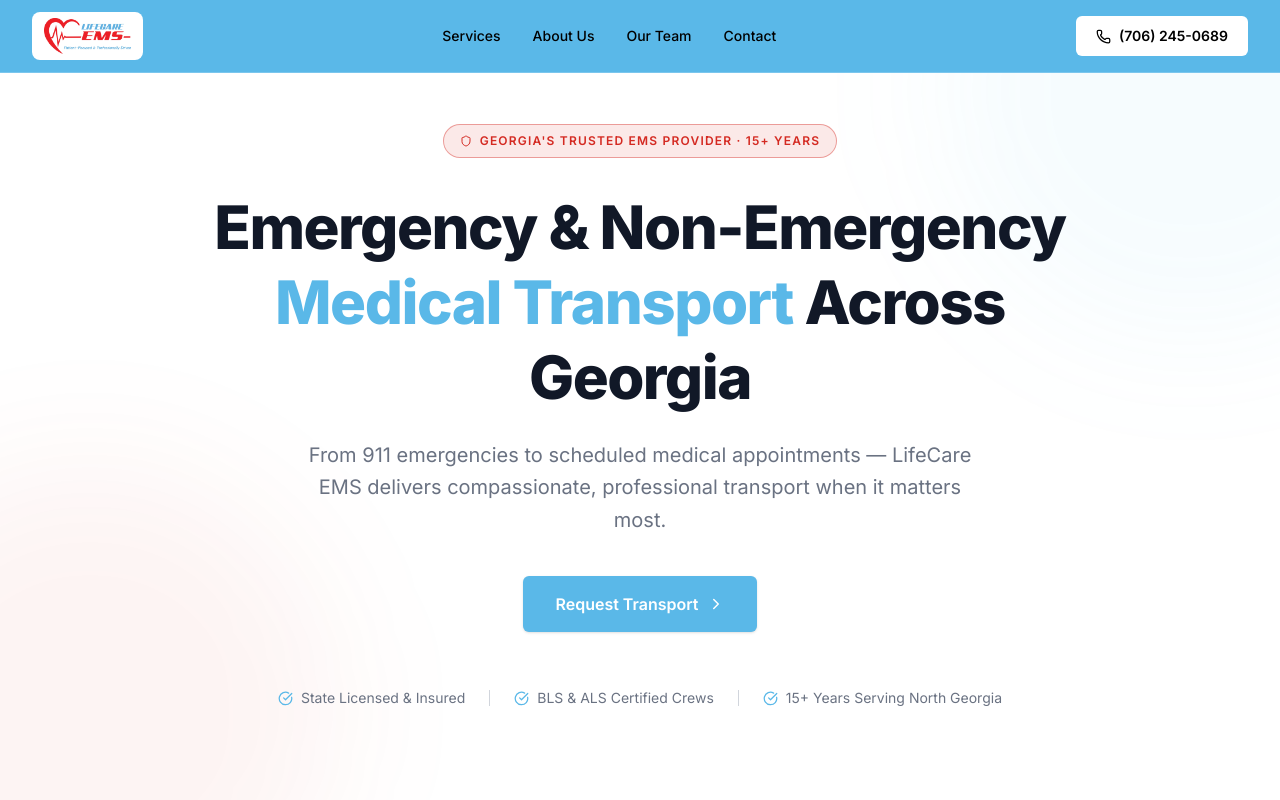
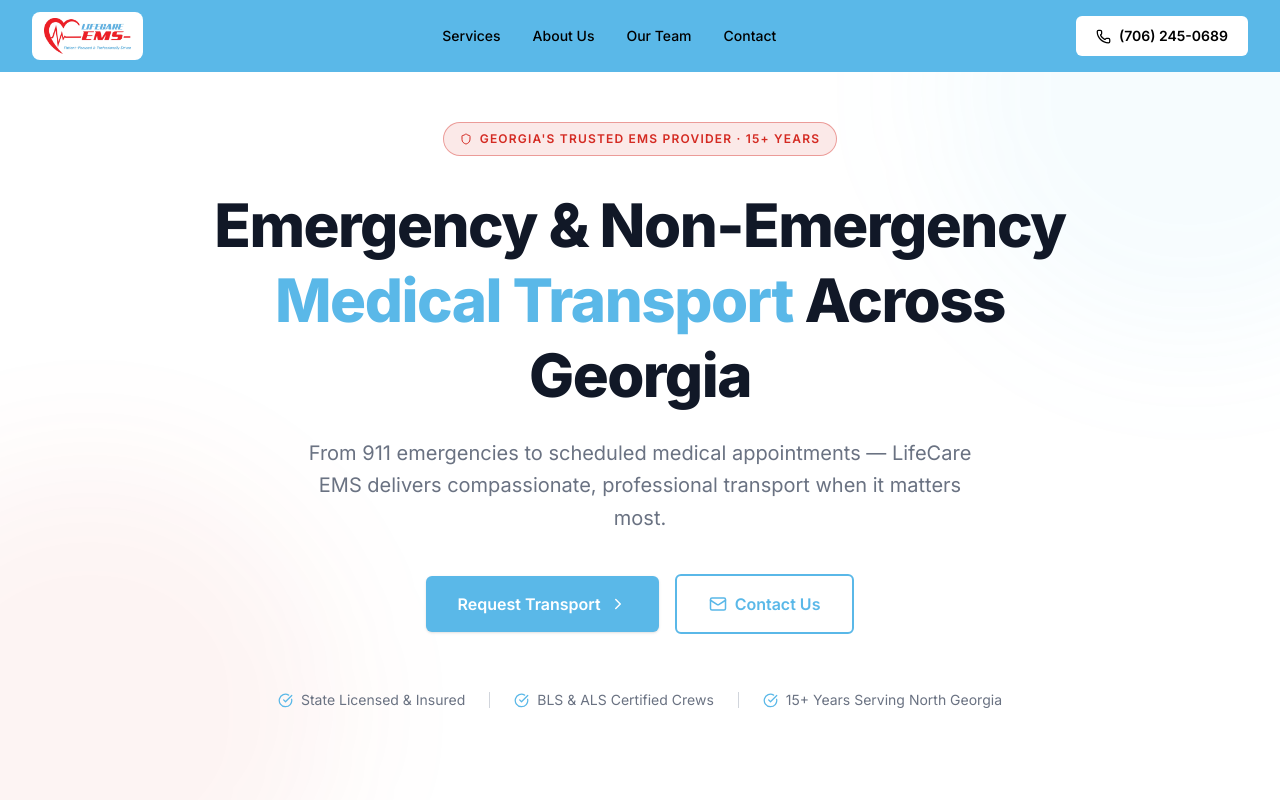
Before and after one commit to Parvin2001/LifeCare-EMS, a Next.js app: page / in a window 1280 px wide. Shown: the top 800 px of the page. Built offline with nearby package versions, Linux system fonts and the light colour scheme.

Commit message:
Add Contact Us button to hero and fix white line on contact page
- Add Contact Us button beside Request Transport in Hero section
- Remove navbar bottom border that caused white line against blue contact header

Co-Authored-By: Claude Sonnet 4.6 <noreply@anthropic.com>

```diff
--- a/components/Navbar.tsx
+++ b/components/Navbar.tsx
@@ -16,7 +16,7 @@ export default function Navbar() {
   const [open, setOpen] = useState(false);
 
   return (
-    <header className="fixed top-0 left-0 right-0 z-50 bg-[#5AB8E8] border-b border-white/20">
+    <header className="fixed top-0 left-0 right-0 z-50 bg-[#5AB8E8]">
       <div className="max-w-7xl mx-auto px-4 sm:px-6 lg:px-8">
         <div className="flex items-center justify-between py-3">
           <a href="/">
--- a/components/sections/Hero.tsx
+++ b/components/sections/Hero.tsx
@@ -1,4 +1,4 @@
-import { ChevronRight, Shield, CheckCircle } from "lucide-react";
+import { ChevronRight, Shield, CheckCircle, Mail } from "lucide-react";
 
 export default function Hero() {
   return (
@@ -29,13 +29,20 @@ export default function Hero() {
         </p>
 
         {/* CTA */}
-        <div className="flex items-center justify-center mb-14">
+        <div className="flex flex-col sm:flex-row items-center justify-center gap-4 mb-14">
           <a
             href="#services"
             className="flex items-center gap-2 bg-[#5AB8E8] hover:bg-[#3AAED8] text-white font-semibold px-8 py-4 rounded-md transition-colors text-base shadow-sm"
           >
             Request Transport
             <ChevronRight size={18} />
+          </a>
+          <a
+            href="/contact"
+            className="flex items-center gap-2 border-2 border-[#5AB8E8] text-[#5AB8E8] hover:bg-[#5AB8E8] hover:text-white font-semibold px-8 py-4 rounded-md transition-colors text-base"
+          >
+            <Mail size={18} />
+            Contact Us
           </a>
         </div>
 
```
